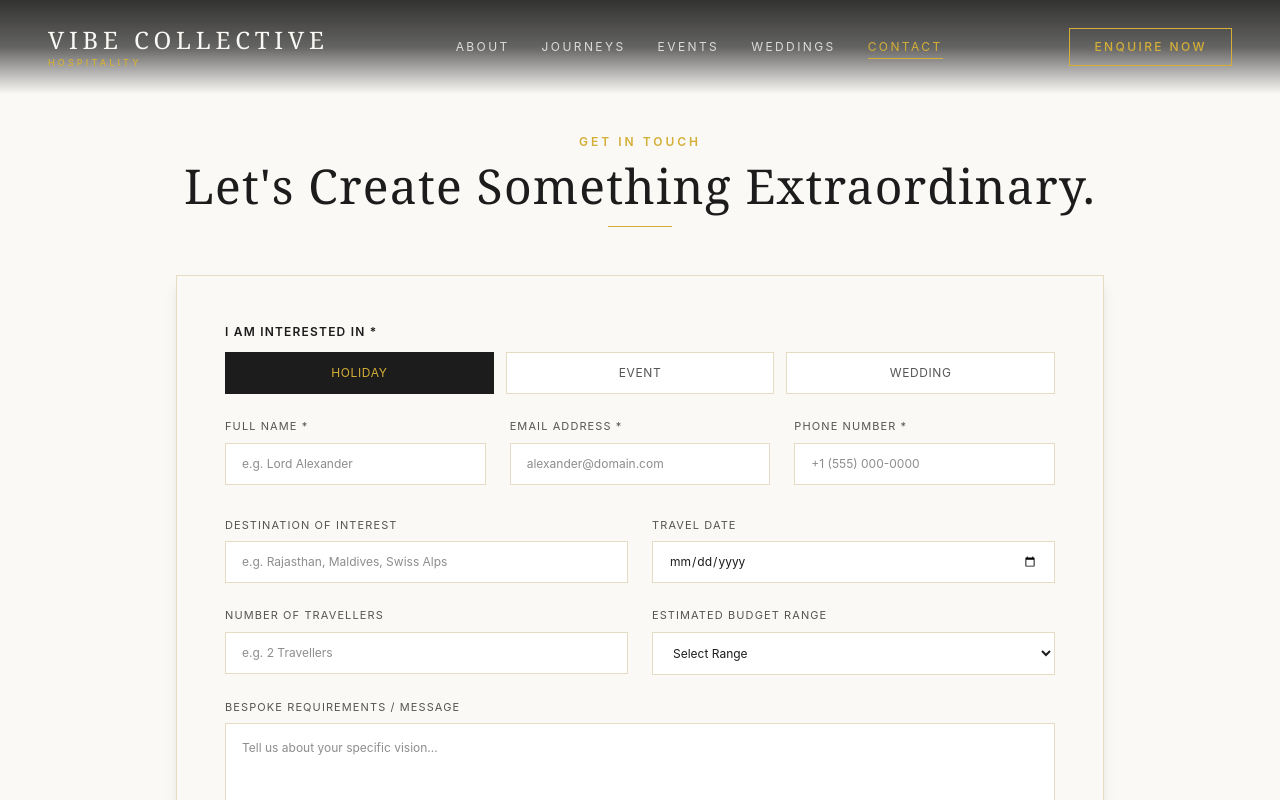
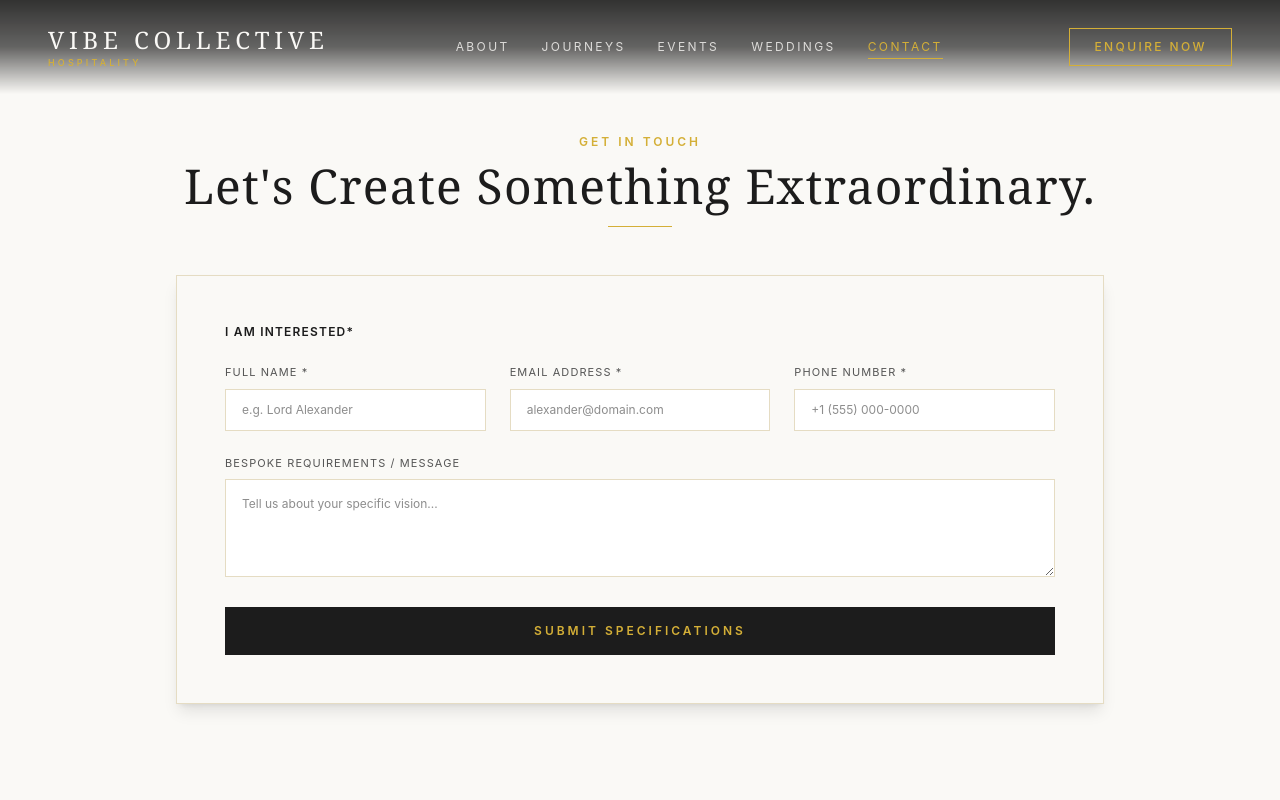
Before and after one commit to risezonic567/vibe-collective-hospitality, a React (Vite) app: page /contact in a window 1280 px wide. Shown: the top 800 px of the page. Built offline with nearby package versions, Linux system fonts and the light colour scheme.

Commit message:
remove contact us

```diff
--- a/src/components/EnquiryForm.jsx
+++ b/src/components/EnquiryForm.jsx
@@ -34,9 +34,9 @@ const EnquiryForm = ({ defaultInterest = "Holiday" }) => {
       ) : (
         <form onSubmit={handleSubmit} className="space-y-6">
           <div>
-            <label className="block text-xs uppercase tracking-widest text-[#1C1C1C] mb-3 font-semibold">I am interested in *</label>
-            <div className="grid grid-cols-3 gap-3">
-              {['Holiday', 'Event', 'Wedding'].map((type) => (
+            <label className="block text-xs uppercase tracking-widest text-[#1C1C1C] mb-3 font-semibold">I am interested*</label>
+            {/* <div className="grid grid-cols-3 gap-3">
+              {['Holiday'].map((type) => (
                 <button
                   key={type}
                   type="button"
@@ -48,7 +48,7 @@ const EnquiryForm = ({ defaultInterest = "Holiday" }) => {
                   {type}
                 </button>
               ))}
-            </div>
+            </div> */}
           </div>
 
           <div className="grid grid-cols-1 md:grid-cols-3 gap-6">
@@ -67,7 +67,7 @@ const EnquiryForm = ({ defaultInterest = "Holiday" }) => {
           </div>
 
           {/* Dynamic Fields */}
-          {interest === 'Holiday' && (
+          {/* {interest === 'Holiday' && (
             <div className="grid grid-cols-1 md:grid-cols-2 gap-6 pt-2">
               <div>
                 <label className="block text-[11px] uppercase tracking-widest text-[#555] mb-2">Destination of Interest</label>
@@ -91,9 +91,9 @@ const EnquiryForm = ({ defaultInterest = "Holiday" }) => {
                 </select>
               </div>
             </div>
-          )}
+          )} */}
 
-          {interest === 'Event' && (
+          {/* {interest === 'Event' && (
             <div className="grid grid-cols-1 md:grid-cols-2 gap-6 pt-2">
               <div>
                 <label className="block text-[11px] uppercase tracking-widest text-[#555] mb-2">Event Type</label>
@@ -119,9 +119,9 @@ const EnquiryForm = ({ defaultInterest = "Holiday" }) => {
                 <input type="number" name="guests" value={formData.guests} onChange={handleChange} placeholder="e.g. 150 Guests" className="w-full bg-white border border-[#E5DCC3] px-4 py-3 text-xs text-[#1C1C1C] focus:outline-none focus:border-[#D4AF37]" />
               </div>
             </div>
-          )}
+          )} */}
 
-          {interest === 'Wedding' && (
+          {/* {interest === 'Wedding' && (
             <div className="grid grid-cols-1 md:grid-cols-2 gap-6 pt-2">
               <div>
                 <label className="block text-[11px] uppercase tracking-widest text-[#555] mb-2">Preferred Wedding Destination</label>
@@ -145,7 +145,7 @@ const EnquiryForm = ({ defaultInterest = "Holiday" }) => {
                 </select>
               </div>
             </div>
-          )}
+          )} */}
 
           <div>
             <label className="block text-[11px] uppercase tracking-widest text-[#555] mb-2">Bespoke Requirements / Message</label>
```
